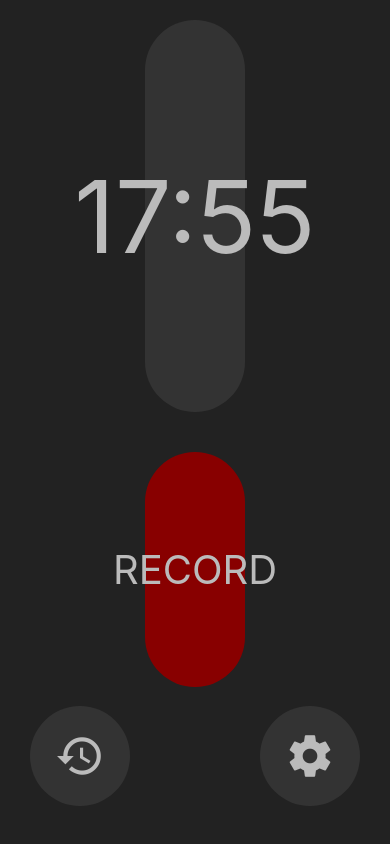
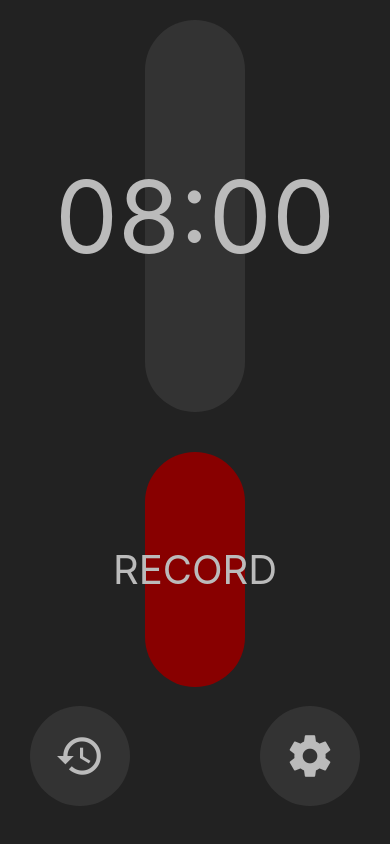
Before and after one commit to treefrogman/RambleRoust, a React Native app: screen / in a window 390 px wide. Built offline with nearby package versions, Linux system fonts and the light colour scheme.

Commit message:
time picker

```diff
--- a/App.tsx
+++ b/App.tsx
@@ -5,7 +5,7 @@
  * @format
  */
 
-import React from 'react';
+import React, { useState } from 'react';
 import {
   Pressable,
   SafeAreaView,
@@ -15,9 +15,25 @@ import {
   View,
 } from 'react-native';
 import MaterialIcons from 'react-native-vector-icons/MaterialIcons';
+import { DateTimePickerAndroid } from '@react-native-community/datetimepicker';
 
 function App(): JSX.Element {
+  const [date, setDate] = useState(new Date("2000-01-01T08:00:00"));
   const backgroundColor = "#222";
+
+  const onChange = (_event: unknown, selectedDate: Date | undefined) => {
+    if (selectedDate !== undefined) {
+      setDate(selectedDate);
+    }
+  };
+
+  const showModal = () => {
+    DateTimePickerAndroid.open({
+      value: date,
+      mode: "time",
+      onChange
+    });
+  };
   return (
     <SafeAreaView style={{flex: 1}}>
       <StatusBar barStyle="light-content" backgroundColor={backgroundColor} />
@@ -29,8 +45,8 @@ function App(): JSX.Element {
       }}>
         <Pressable style={({pressed})=> [styles.roundButton, {
           flex: 5,
-        }, pressed?styles.pressed:null]} onPress={()=>{}}>
-          <Text style={[styles.text, {fontSize: 100}]}>17:55</Text>
+        }, pressed?styles.pressed:null]} onPress={showModal}>
+          <Text style={[styles.text, {fontSize: 100}]}>{formatTime(date)}</Text>
         </Pressable>
         <Pressable style={({pressed})=> [styles.roundButton, {
           flex: 3,
@@ -80,4 +96,8 @@ const styles = StyleSheet.create({
   },
 });
 
+function formatTime(date: Date) {
+  return `${String(date.getHours()).padStart(2,"0")}:${String(date.getMinutes()).padStart(2,"0")}`;
+}
+
 export default App;
--- a/package.json
+++ b/package.json
@@ -10,6 +10,7 @@
     "test": "jest"
   },
   "dependencies": {
+    "@react-native-community/datetimepicker": "^7.0.0",
     "react": "18.2.0",
     "react-native": "0.71.5",
     "react-native-vector-icons": "^9.2.0"
```
Also changed, not shown: 1 other file (tests, documents, lock files or other folders).
